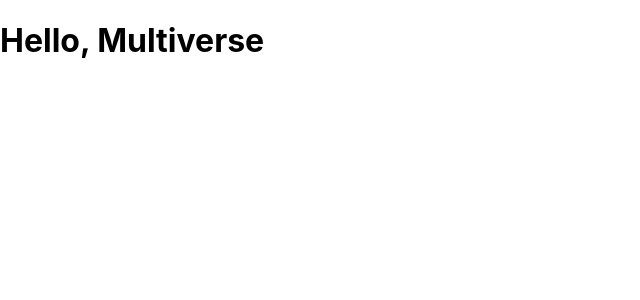
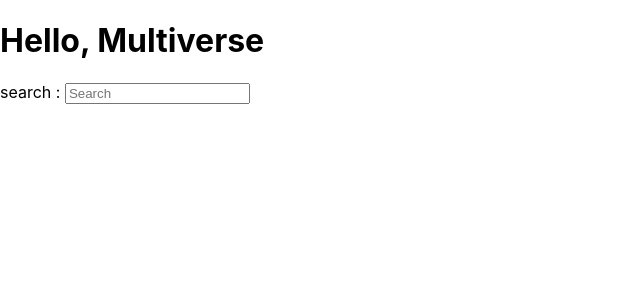
Before and after one commit to kkipngenokoech/100_days_of_code, a React (Create React App) app in the folder REACT/hacker-stories/: page / in a window 1280 px wide. Shown: the top 300 px of the page, without its empty margins (0-640 px from the left). Built offline with nearby package versions, Linux system fonts and the light colour scheme.

Commit message:
second jsx element for input up

```diff
--- a/REACT/hacker-stories/src/App.js
+++ b/REACT/hacker-stories/src/App.js
@@ -5,6 +5,9 @@ function App() {
   return (
     <div>
       <h1>Hello, {title}</h1>
+      <label htmlFor='search'>search :  </label>
+
+      <input id='search' type='text' placeholder='Search' />
     </div>
   );
 }
```
Also changed, not shown: 1 other file (tests, documents, lock files or other folders).
